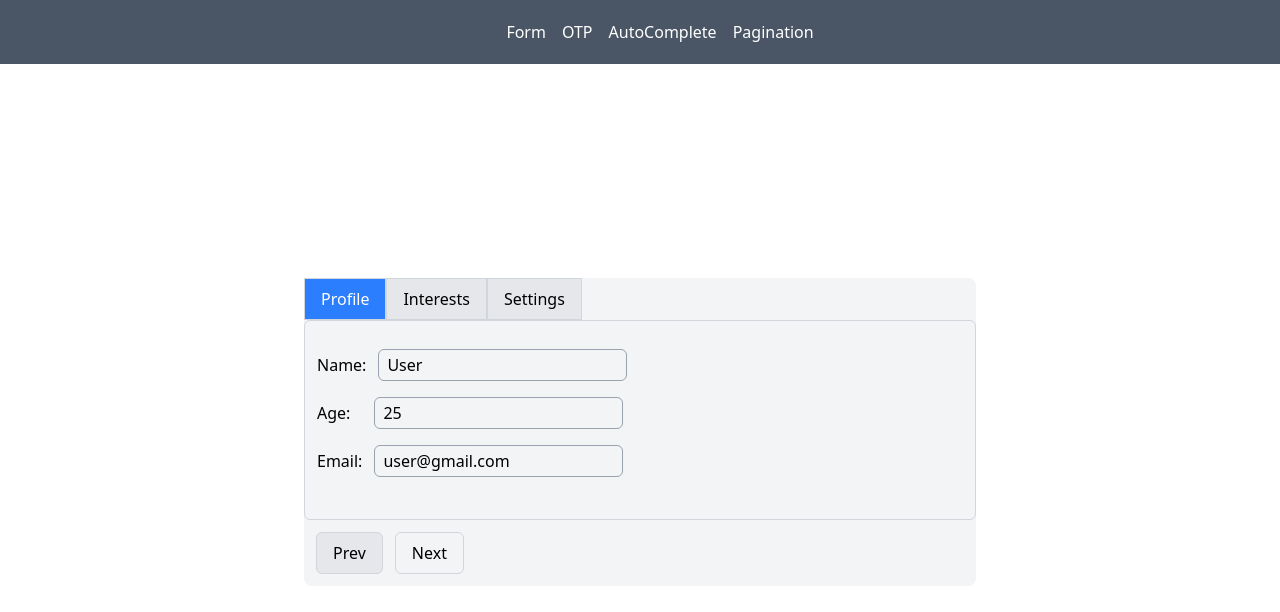
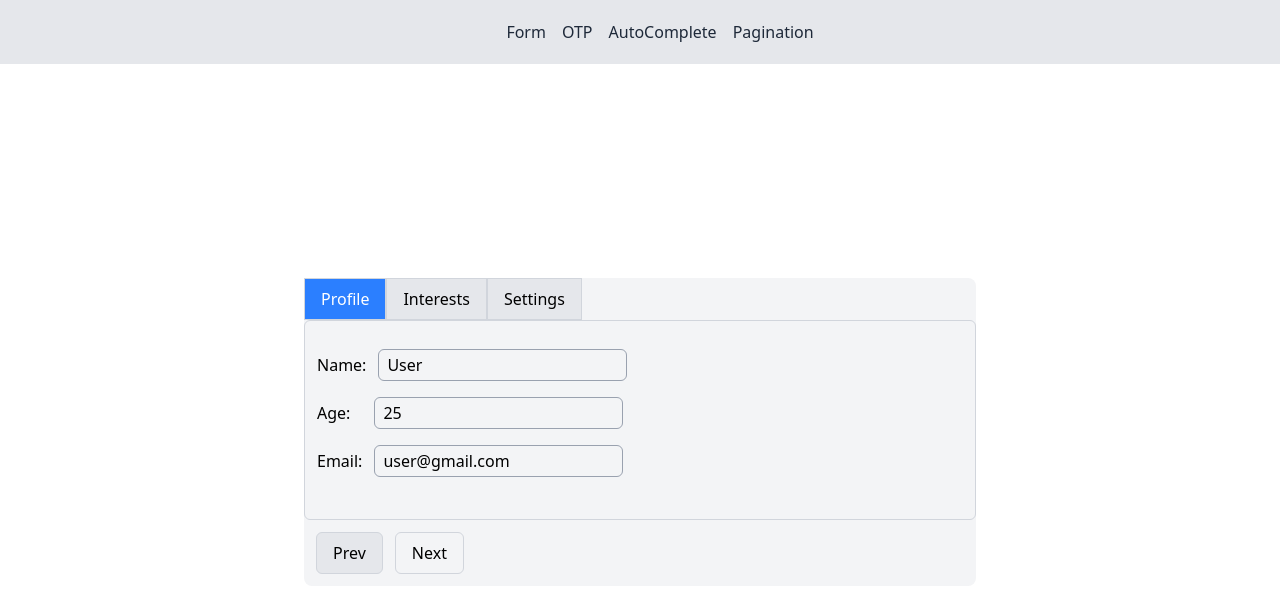
Before and after one commit to manojpolineni/Coding-Challenges, a React app: page / in a window 1280 px wide. Shown: the top 612 px of the page. Built offline with nearby package versions, Linux system fonts and the light colour scheme; the HTML template or start-up script is replaced by a standard one.

Commit message:
active navlink added

```diff
--- a/src/Navbar.jsx
+++ b/src/Navbar.jsx
@@ -1,28 +1,29 @@
 import React from "react";
-import { Link } from "react-router-dom";
+import { Link, useLocation } from "react-router-dom";
 
 const Navbar = () => {
+      const location = useLocation();
   return (
-    <div className="flex justify-center items-center bg-gray-600 w-full h-16 text-gray-800">
+    <div className="flex justify-center items-center bg-gray-200 w-full h-16 text-gray-800">
       <nav className="ml-10">
         <ul className="flex space-x-4">
           <li>
-            <Link to="/" className="text-white hover:text-gray-400">
+            <Link to="/" className={`hover:text-gray-400 ${location.pathname === '/form' ? 'text-yellow-400 font-semibold' : ''}`}>
               Form
             </Link>
           </li>
           <li>
-            <Link to="/otp" className="text-white hover:text-gray-400">
+            <Link to="/otp" className={`hover:text-gray-400 ${location.pathname === '/otp' ? 'text-yellow-400 font-semibold' : ''}`}>
               OTP
             </Link>
           </li>
           <li>
-            <Link to="/autocomplete" className="text-white hover:text-gray-400">
+            <Link to="/autocomplete" className={`hover:text-gray-400 ${location.pathname === '/autocomplete' ? 'text-yellow-400 font-semibold' : ''}`}>
               AutoComplete
             </Link>
           </li>
           <li>
-            <Link to="/pagination" className="text-white hover:text-gray-400">
+            <Link to="/pagination" className={`hover:text-gray-400 ${location.pathname === '/pagination' ? 'text-yellow-400 font-semibold' : ''}`}>
               Pagination
             </Link>
           </li>
--- a/src/components/Pagination.jsx
+++ b/src/components/Pagination.jsx
@@ -36,8 +36,14 @@ const Pagination = () => {
         <>
           <div className="flex flex-col justify-center items-center">
             <ul className=" p-3 rounded-lg flex flex-col justify-center ">
-              {loading && <li className="text-lg font-bold animate-bounce delay-150 duration-500 ">Loading...</li>}
-              {error && <li className="text-lg text-red-600 font-bold">{error}</li>}
+              {loading && (
+                <li className="text-lg font-bold animate-bounce delay-150 duration-500 ">
+                  Loading...
+                </li>
+              )}
+              {error && (
+                <li className="text-lg text-red-600 font-bold">{error}</li>
+              )}
               {currentItems &&
                 currentItems?.map((post, index) => (
                   <li key={index} className="py-2 text-lg font-bold ">
@@ -57,8 +63,10 @@ const Pagination = () => {
                 <button
                   key={i}
                   onClick={() => setCurrentPage(i + 1)}
-                  className={`px-3 py-1 border rounded ${
-                    currentPage === i + 1 ? "bg-blue-500 text-white" : ""
+                  className={`px-3 py-1 border rounded cursor-pointer ${
+                    currentPage === i + 1
+                      ? "bg-blue-500 cursor-pointer text-white"
+                      : ""
                   }`}
                 >
                   {i + 1}
@@ -68,7 +76,7 @@ const Pagination = () => {
               <button
                 disabled={currentPage === totalPages}
                 onClick={() => setCurrentPage(currentPage + 1)}
-                className="px-3 py-1 border rounded disabled:opacity-50"
+                className="px-3 py-1 border cursor-pointer rounded disabled:opacity-50"
               >
                 Next
               </button>
```
